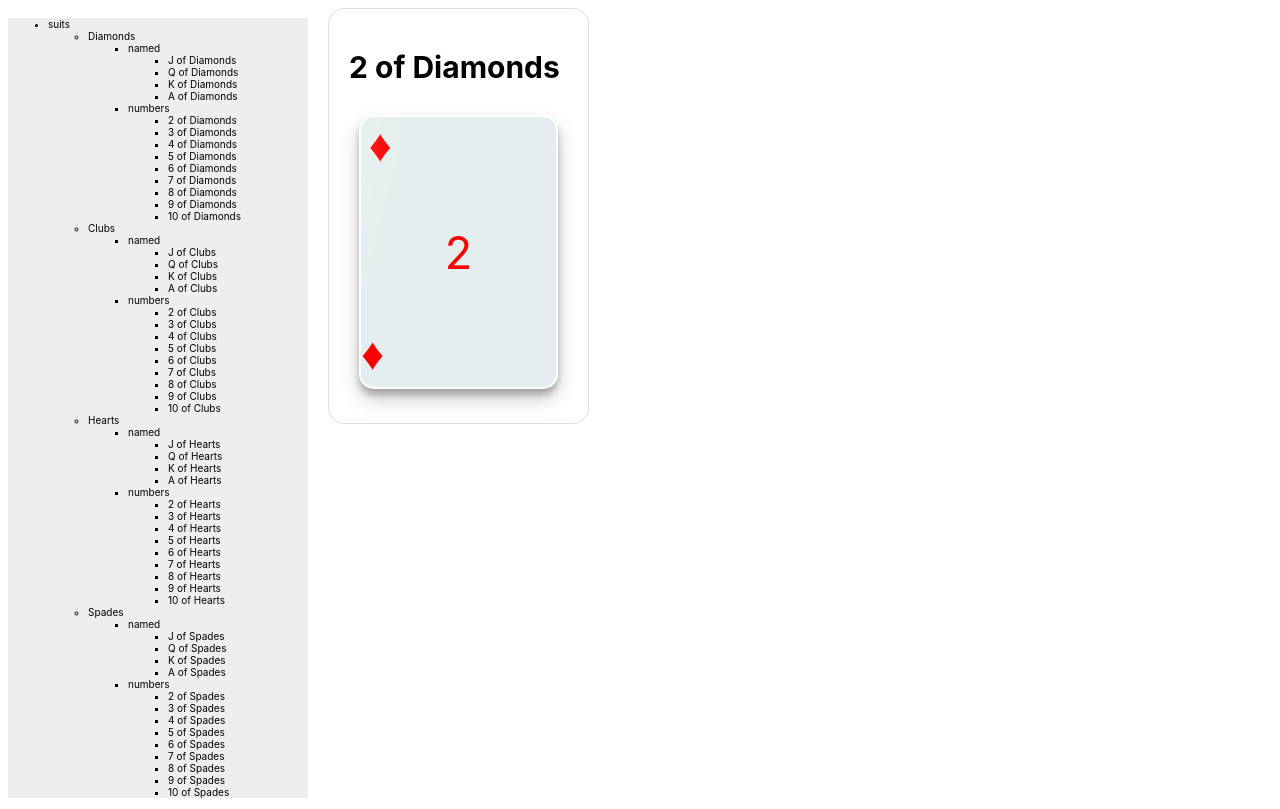
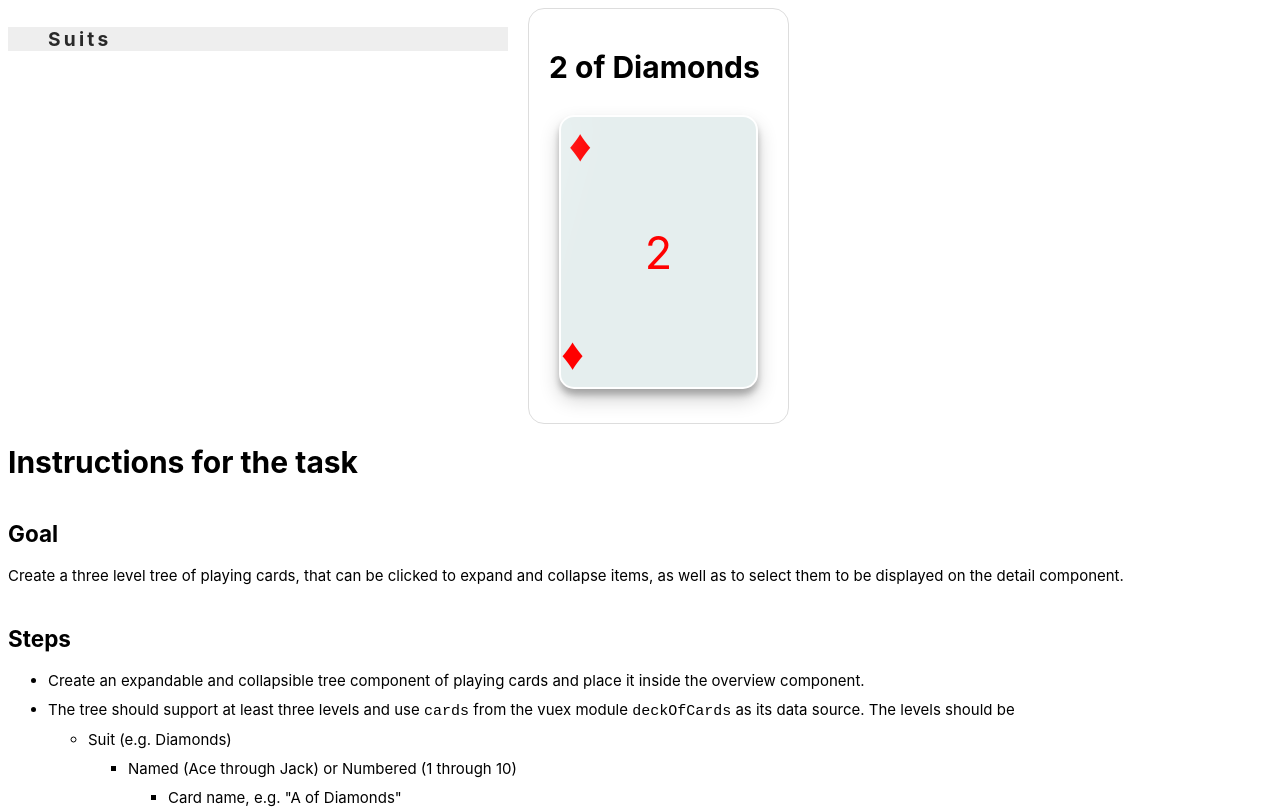
Before and after one commit to elarsaks/coding-assignment, a Vue app: page /1 in a window 1280 px wide. Shown: the top 809 px of the page. Built offline with nearby package versions, Linux system fonts and the light colour scheme.

Commit message:
Get tree structure working.

```diff
--- a/src/components/Node.vue
+++ b/src/components/Node.vue
@@ -1,24 +1,71 @@
 <template>
-    <ul class="node">
-        <li v-for="child in children" :key="child.name">
-            {{ child.name }}
-            <NodeContent v-if="child.children" :children="child.children" />
-        </li>
-    </ul>
+    <div class="node">
+        <ul>
+            <li>
+                <div v-if="nodes.length > 0">
+                    <span class="node-header" @click="openClose">{{ name }}</span>
+                    <div v-if="open" class="node-content">
+                        <Node
+                            v-for="node in nodes"
+                            :key="node.name"
+                            :nodes="node.nodes"
+                            :name="node.name" />
+                    </div>
+                </div>
+                <div v-else>
+                    <span class="item-header" @click="openClose">{{ name }}</span>
+                </div>
+            </li>
+        </ul>
+    </div>
 </template>
 
-<style scoped lang="scss"></style>
-
 <script>
-    import NodeContent from './NodeContent.vue';
     import VT from 'vue-types';
     export default {
         name: 'Node',
-        components: {
-            NodeContent,
+        components: {},
+        props: {
+            nodes: VT.array,
+            name: VT.string,
         },
-        props: {
-            children: VT.array.isRequired,
+        data() {
+            return {
+                open: false,
+            };
+        },
+        created() {
+            // console.log(this.name, this.nodes);
+        },
+        methods: {
+            openClose() {
+                this.open = !this.open;
+                console.log('clicked', this.open);
+            },
         },
     };
 </script>
+
+<style scoped lang="scss">
+.node {
+  min-width: 500px;
+  list-style-type: none;
+  color: rgb(41, 41, 41);
+  letter-spacing: 0.2rem;
+  font-size: 1.2rem;
+}
+
+.node ul {
+  list-style-type: none;
+}
+
+.node-header {
+  font-weight: bold;
+  cursor: pointer;
+}
+
+.item-header {
+  font-weight: 400;
+  cursor: pointer;
+}
+</style>
--- a/src/components/NodeContent.vue
+++ b/src/components/NodeContent.vue
@@ -1,24 +1,40 @@
 <template>
-    <ul class="contents">
-        <li v-for="child in children" :key="child.name">
-            {{ child.name }}
-            <Node v-if="child.children" :children="child.children" />
-        </li>
-    </ul>
+    <div class="node-content">
+        <ul>
+            <li>
+                <div v-if="nodes.length > 0">
+                    <span class="node-header" @click="openClose">{{ name }}</span>
+                    <Node
+                        v-for="node in nodes"
+                        :key="node.name"
+                        :nodes="node.nodes"
+                        :name="node.name" />
+                </div>
+                <div v-else>
+                    <span class="item-header" @click="openClose">{{ name }}</span>
+                </div>
+            </li>
+        </ul>
+    </div>
 </template>
 
 <style scoped lang="scss"></style>
 
 <script>
-    import Node from './NodeContent.vue';
+    import VT from 'vue-types';
     export default {
-        name: 'Node',
-        components: {
-            Node,
+        name: 'NodeContent',
+        components: {},
+        props: {
+            nodes: VT.array,
+            name: VT.string,
         },
-        props: {
-            children: {
-                type: [Object, Array],
+        created() {
+            // console.log(this.name, this.nodes);
+        },
+        methods: {
+            openClose() {
+                console.log('CLicked');
             },
         },
     };
--- a/src/components/overview.vue
+++ b/src/components/overview.vue
@@ -1,13 +1,12 @@
 <template>
     <div>
-        <Node :children="children" />
+        <Node :nodes="node.nodes" :name="node.name" />
     </div>
 </template>
 
 <style scoped lang="scss">
 div {
   background: #eee;
-  width: 300px;
   font-size: 10px;
 }
 </style>
@@ -22,7 +21,7 @@ div {
         },
         data() {
             return {
-                children: [],
+                node: [],
             };
         },
         computed: {
@@ -35,32 +34,34 @@ div {
             const suits = [...new Set(data.map(item => item.suit))];
 
             // Map data to each suit
-            const children = suits.map(suit => {
-                const children = data.filter(card => suit == card.suit);
-                const suitName = children[0].name.split(' ').slice(-1)[0];
+            const nodes = suits.map(suit => {
+                const nodes = data.filter(card => suit == card.suit);
+                const suitName = nodes[0].name.split(' ').slice(-1)[0];
 
                 // Get Named cards
-                const named = children.filter(
+                const named = nodes.filter(
                     child => !Number.isInteger(parseInt(child.rank))
                 );
 
                 // Get numbered Cards
-                const numbers = children.filter(child =>
+                const numbers = nodes.filter(child =>
                     Number.isInteger(parseInt(child.rank))
                 );
 
                 // Return a single suit data obj
                 return {
                     name: suitName,
-                    children: [
-                        { name: 'named', children: named },
-                        { name: 'numbers', children: numbers },
+                    nodes: [
+                        { name: 'named', nodes: named },
+                        { name: 'numbers', nodes: numbers },
                     ],
                 };
             });
 
-            // Set mapped suits data array as a children of suits obj
-            this.children = [{ name: 'suits', children }];
+            // Set mapped suits data array as a nodes of suits obj
+            this.node = { name: 'Suits', nodes };
+
+            // setTimeout(console.log(this.node), 10000);
         },
         methods: {},
     };
```
